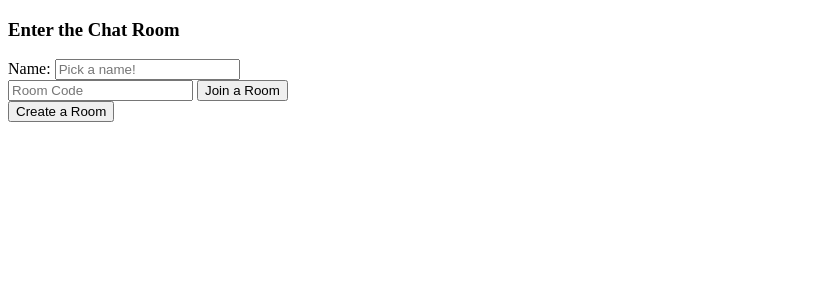
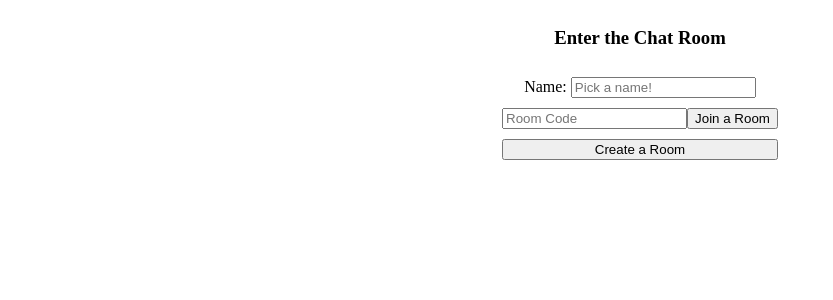
Before and after one commit to gitrlawton/python-live-chatroom, a Flask app: page / in a window 1280 px wide. Shown: the top 300 px of the page, without its empty margins (0-833 px from the left). Run offline with Flask 3, Linux system fonts and the light colour scheme; some libraries are stand-ins or nearby versions.

Commit message:
Wrote function to generate 4 digit unique room code.  Defined home page route and started writing room route.

```diff
--- a/main.py
+++ b/main.py
@@ -1,5 +1,5 @@
 from flask import Flask, render_template, request
-from flask import session, redirect
+from flask import session, redirect, url_for
 from flask_socketio import join_room, leave_room, send, SocketIO
 # The following two imports are used for generating room codes.
 import random
@@ -11,9 +11,92 @@ app.config["SECRET_KEY"] = "ourkey"
 # Initialize the socketio server.
 socketio = SocketIO(app)
 
+# Dictionary to hold our list of existing rooms.
+rooms = {}
+
+def generate_unique_code(length):
+    while True:
+        code = ""
+        # _ signifies we don't care what we call this variable (ie. i, index, etc.)
+        for _ in range(length):
+            # Choose a random ascii uppercase character and append it to the
+            # code string.
+            code += random.choice(ascii_uppercase)
+
+        # Check if the code we generated is not one that is already in use in
+        # our dictionary.
+        if code not in rooms:
+            break
+        # Otherwise, the while loop will continue -- creating an entirely new
+        # code.
+
+    return code
+
 @app.route("/", methods=["POST", "GET"])
 def home():
+    # Clear the session when user navigates to the homepage.
+    session.clear()
+
+    if request.method == "POST":
+        # Extract the form data.  The .get() method will attempt to grab
+        # the value associated with the key in quotes.  If no value for the
+        # key is found, it will return None by default.  You can choose to
+        # return something else by including what you'd like to return in
+        # the case of no value, like False, by specifying it after the key.
+        name = request.form.get("name")
+        code = request.form.get("code")
+        join = request.form.get("join", False)
+        create = request.form.get("create", False)
+        # If name was not sent with form...
+        if not name:
+            # Render the home page and pass an error to it.  Also repass the
+            # values for name and code back to the template so the user doesn't
+            # need to type them again.
+            return render_template("home.html", error="Please enter a name.", code=code, name=name)
+        # If user tried to join without entering a room code...
+        if join != False and not code:
+            # Render the home page and pass an error to it.  Also repass the
+            # values for name and code back to the template so the user doesn't
+            # need to type them again.
+            return render_template("home.html", error="Please enter a room code.", code=code, name=name)
+
+        # At this point, the user provided a name and entered a room code.
+        # Hence, figure out what room they want to join.
+        # !room = code!
+        # If they want to create a room...
+        if create != False:
+            # Generate room code of length 4.
+            room = generate_unique_code(4)
+            # Create a new entry in dictionary of rooms.  The new room is empty
+            # and has no messages in it yet.
+            rooms[room] = {"members": 0, "messages": []}
+        # Otherwise, if the room code they provided to join is not in the
+        # dictionary...
+        elif code not in rooms:
+            return render_template("home.html", error="Room does not exist.", name=name, code=code)
+        # Temporary user data that's semi-permanently stored on the server.
+        # This way we don't need the user to retype their name or room code
+        # every time they refresh the page.
+        session["room"] = room
+        session["name"] = name
+        # Redirect user to the page for the chat room they are joining.
+        return redirect(url_for("room"))
+
+    # This line is only going to happen if the method was not a POST request.
+    # Therefore, we don't need to pass any variables back to the template.
     return render_template("home.html")
+
+@app.route("/room")
+def room():
+    room = session.get("room")
+    # Running some checks to prevent user from accessing the /room url path by
+    # bypassing the homepage's join room/create room functionality and typing
+    # localhost:5000/room directly into the navigation bar.
+    if room is None or session.get("name") is None or room not in rooms:
+        # Keep redirecting them to the home page.
+        return redirect(url_for("home"))
+    # Otherwise, redirect them to the room page.
+    return render_template("room.html")
 
 if __name__ == "__main__":
     socketio.run(app, debug=True)
--- a/static/css/style.css
+++ b/static/css/style.css
@@ -0,0 +1,23 @@
+.content {
+    display: flex;
+    align-items: center;
+    justify-content: center;
+}
+
+.buttons {
+    display: flex;
+    flex-direction: column;
+    align-items: center;
+    justify-content: center;
+    gap: 10px;
+}
+
+.join {
+    display: flex;
+    flex-direction: row;
+    width: 100%
+}
+
+.create-btn {
+    width: 100%;
+}
--- a/templates/home.html
+++ b/templates/home.html
@@ -1,6 +1,6 @@
 {% extends 'base.html' %}
 {% block content %}
-        <form method="post">
+        <form method="post" class="buttons">
             <h3>Enter the Chat Room</h3>
             <div>
                 <label>Name:</label>
@@ -10,6 +10,17 @@
                 <input type="text" placeholder="Room Code" name="code" value="{{code}}"/>
                 <button type="submit" name="join">Join a Room</button>
             </div>
-            <button type="submit" name="create">Create a Room</button>
+            <button type="submit" name="create" class="create-btn">Create a Room</button>
+            <!-- Template if statement that will only show what's inside the block if
+            error evaluates to True (meaning there was an error passed to the page.) -->
+            {% if error %}
+            <ul>
+                <li>{{error}}</li>
+            </ul>
+            {% endif %}
         </form>
 {% endblock %}
+
+<!-- Note: when either of the buttons above is clicked, the 'name' of the button will
+     be included with the form information.  That is how we will know which button
+     was clicked. -->
```
